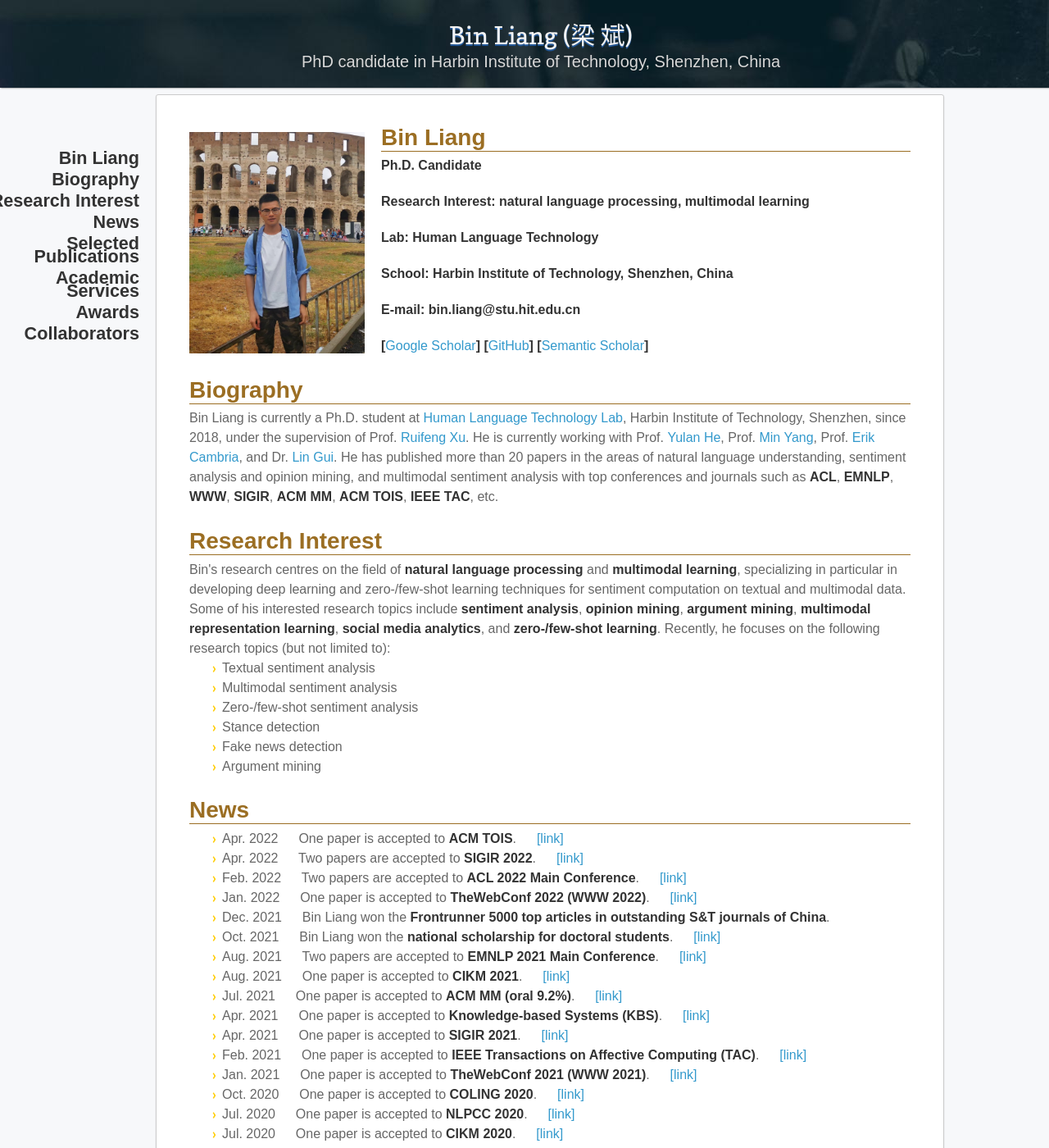
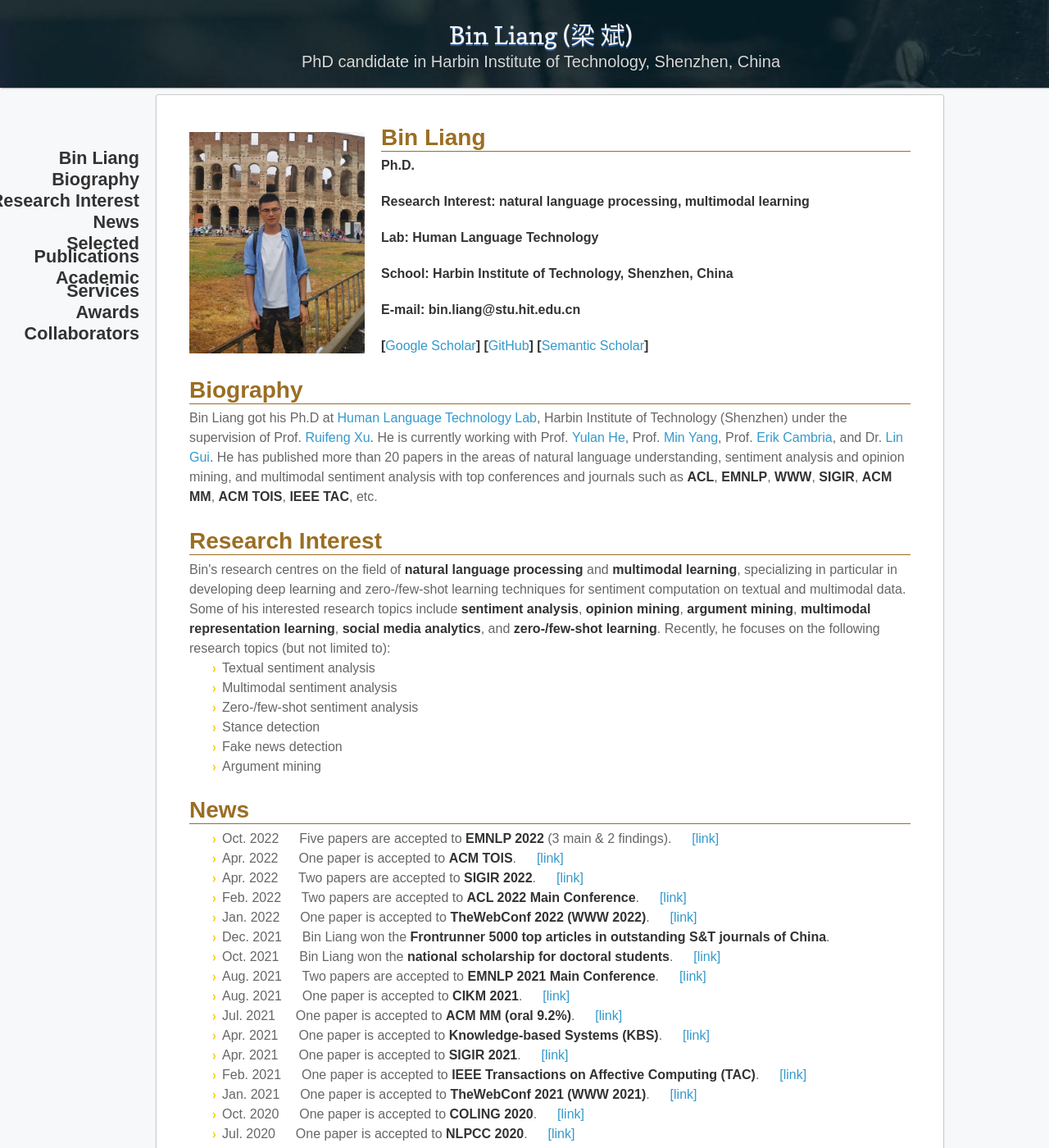
Before and after one commit to BinLiang-NLP/BinLiang-NLP.github.io, a Jekyll site: the page built from index.md, in a window 1280 px wide and 1400 px high. Shown: the whole window at 82% size. Built offline with Jekyll 4.4.1, drawn with Linux system fonts in a browser that asks for light colours; nearby versions of some CDN libraries; our own code applies the rules of GitHub Pages for plain Markdown files.

Commit message:
Update index.md

```diff
--- a/index.md
+++ b/index.md
@@ -6,7 +6,7 @@
     </td>
     <td width="74%">
       <h2>Bin Liang</h2>
-      <p><b>Ph.D. Candidate</b></p>
+      <p><b>Ph.D.</b></p>
       <p><b>Research Interest: natural language processing, multimodal learning</b></p>
       <p><b>Lab: Human Language Technology</b></p>
       <p><b>School: Harbin Institute of Technology, Shenzhen, China</b></p>
@@ -20,7 +20,7 @@
   <tr>
     <td width="100%">
       <h2>Biography</h2>
-      <p> Bin Liang is currently a Ph.D. student at <a href="http://www.hitsz-hlt.com/" target="_blank">Human Language Technology Lab</a>, Harbin Institute of Technology, Shenzhen, since 2018, under the supervision of Prof. <a href="http://faculty.hitsz.edu.cn/xuruifeng" target="_blank">Ruifeng Xu</a>. He is currently working with Prof. <a href="https://warwick.ac.uk/fac/sci/dcs/people/yulan_he/" target="_blank">Yulan He</a>,
+      <p> Bin Liang got his Ph.D at <a href="http://www.hitsz-hlt.com/" target="_blank">Human Language Technology Lab</a>, Harbin Institute of Technology (Shenzhen) under the supervision of Prof. <a href="http://faculty.hitsz.edu.cn/xuruifeng" target="_blank">Ruifeng Xu</a>. He is currently working with Prof. <a href="https://warwick.ac.uk/fac/sci/dcs/people/yulan_he/" target="_blank">Yulan He</a>,
           Prof. <a href="https://minyang.me/" target="_blank">Min Yang</a>, Prof. <a href= "https://sentic.net/erikcambria/" target="_blank">Erik Cambria</a>,
           and Dr. <a href="https://warwick.ac.uk/fac/sci/dcs/people/lin_gui" target="_blank">Lin Gui</a>. He has published more than 20 papers in the areas of natural language understanding, sentiment analysis and opinion mining, and multimodal sentiment analysis with top conferences and journals such as <strong>ACL</strong>, <strong>EMNLP</strong>, <strong>WWW</strong>, <strong>SIGIR</strong>, <strong>ACM MM</strong>, <strong>ACM TOIS</strong>, <strong>IEEE TAC</strong>, etc.</p>
     </td>
@@ -52,6 +52,7 @@
     <td width="100%">
       <h2>News</h2>
 <ul>
+<li>Oct. 2022 &emsp; Five papers are accepted to <strong>EMNLP 2022</strong> (3 main & 2 findings). &emsp; <a href="http://www.hitsz-hlt.com/2198-2/" target="_blank">[link]</a> </li>
 <li>Apr. 2022 &emsp; One paper is accepted to <strong>ACM TOIS</strong>. &emsp; <a href="http://www.hitsz-hlt.com/2198-2/" target="_blank">[link]</a> </li>
 <li>Apr. 2022 &emsp; Two papers are accepted to <strong>SIGIR 2022</strong>. &emsp; <a href="http://www.hitsz-hlt.com/%e7%a0%94%e7%a9%b6%e5%9b%a2%e9%98%9f%e5%9b%9b%e7%af%87%e8%ae%ba%e6%96%87%e8%8e%b7sigir-2022%e4%b8%bb%e4%bc%9a%e5%bd%95%e7%94%a8/" target="_blank">[link]</a> </li>
 <li>Feb. 2022 &emsp; Two papers are accepted to <strong>ACL 2022 Main Conference</strong>. &emsp; <a href="http://www.hitsz-hlt.com/%e7%a0%94%e7%a9%b6%e7%bb%84%e4%ba%94%e7%af%87%e8%ae%ba%e6%96%87%e8%8e%b7acl-2022%e4%b8%bb%e4%bc%9a%e5%bd%95%e5%8f%96/" target="_blank">[link]</a> </li>
```
